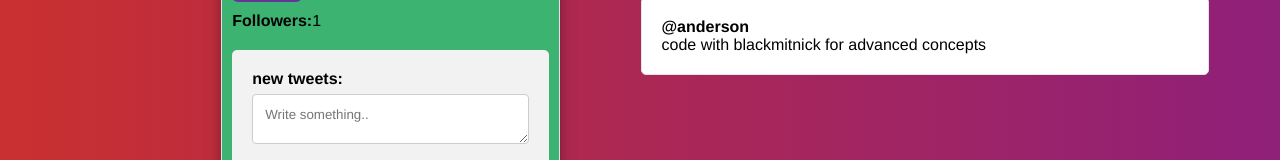
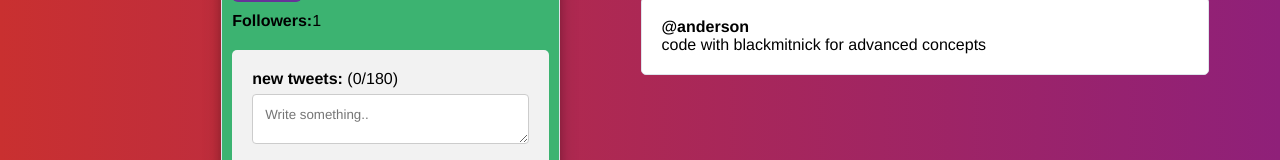
Before and after one commit to andersoncharle/cryptostar, a Vue app: page / in a window 1280 px wide. Shown: the part 310-470 px from the top of the page. Built offline with nearby package versions, Linux system fonts and the light colour scheme.

Commit message:
user profile new tweet count

```diff
--- a/src/components/userProfile.vue
+++ b/src/components/userProfile.vue
@@ -14,7 +14,10 @@
             class="user-profile__create-tweet"
             @submit.prevent="createNewTweet"
           >
-            <label for="subject"><strong>new tweets:</strong></label>
+            <label for="subject">
+              <strong>new tweets:</strong>
+              ({{ newTweetsCharacterCount }}/180)
+            </label>
             <textarea
               id="subject"
               name="subject"
@@ -88,9 +91,9 @@ export default {
     fullName() {
       return `${this.user.firstName} ${this.user.lastName}`;
     },
-    newTweetsCharacterCount(){
+    newTweetsCharacterCount() {
       return this.newTweetContent.length;
-    }
+    },
   },
   watch: {
     followers(newFollowerCount, oldFollowerCount) {
```
